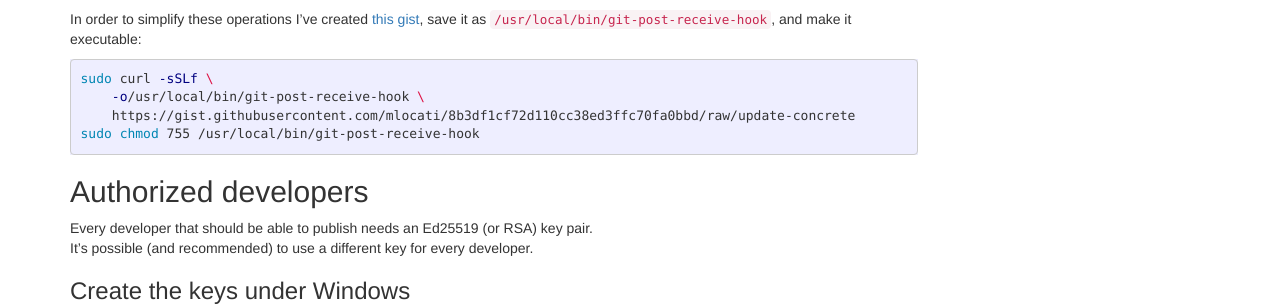
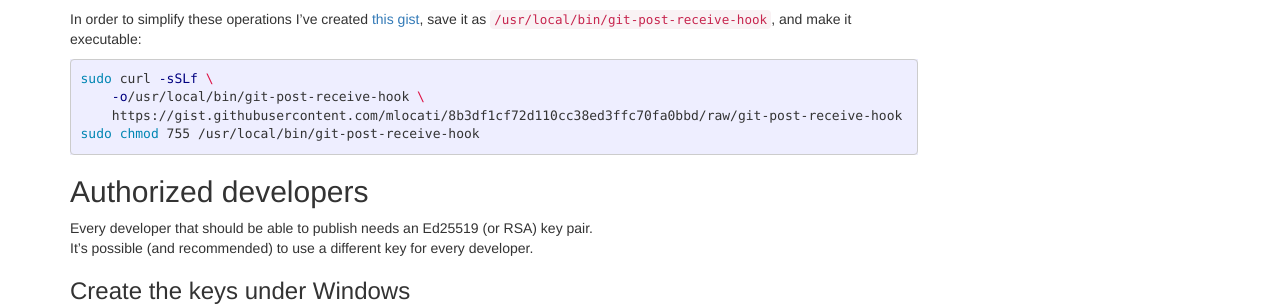
Before and after one commit to mlocati/mlocati.github.io, a Jekyll site: the page built from _articles/deploy-with-git-push.md, in a window 1280 px wide and 900 px high, scrolled down 3039 px. Shown: the part 152-458 px from the top of the window. Built offline with Jekyll 4.4.1, drawn with Linux system fonts in a browser that asks for light colours; comment, search, counter and statistics services are not loaded; some of the changed lines change nothing that is shown.

Commit message:
Fix link to git-post-receive-hook gist

````diff
--- a/_articles/deploy-with-git-push.md
+++ b/_articles/deploy-with-git-push.md
@@ -231,7 +231,7 @@ In order to simplify these operations I've created [this gist](https://gist.gith
 ```sh
 sudo curl -sSLf \
     -o/usr/local/bin/git-post-receive-hook \
-    https://gist.githubusercontent.com/mlocati/8b3df1cf72d110cc38ed3ffc70fa0bbd/raw/update-concrete
+    https://gist.githubusercontent.com/mlocati/8b3df1cf72d110cc38ed3ffc70fa0bbd/raw/git-post-receive-hook
 sudo chmod 755 /usr/local/bin/git-post-receive-hook
 ```
 
````
